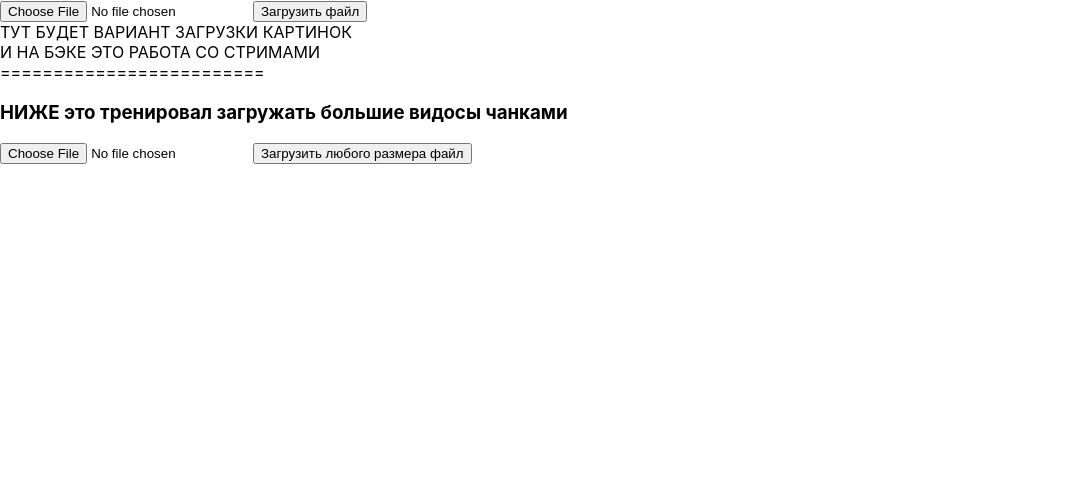
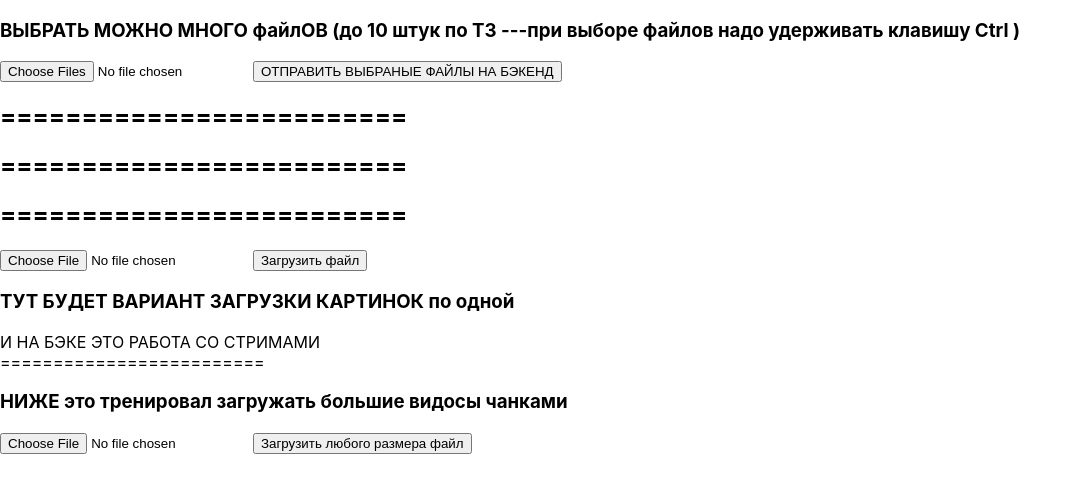
Before and after one commit to pavelminsk1979/fsfront, a React (Create React App) app: page / in a window 1280 px wide. Shown: the top 492 px of the page, without its empty margins (0-1082 px from the left). Built offline with nearby package versions, Linux system fonts and the light colour scheme.

Commit message:
with many image

```diff
--- a/src/App.tsx
+++ b/src/App.tsx
@@ -2,12 +2,17 @@ import React from 'react';
 import './App.css';
 import {OptionWithChankes} from "./options/OptionWithChankes";
 import {OptionSimple} from "./options/OptionSimple";
+import {OptionManyImage} from "./options/OptionManyImage";
 
 function App() {
     return (
         <>
+            <OptionManyImage/>
+            <h2>=========================</h2>
+            <h2>=========================</h2>
+            <h2>=========================</h2>
             <OptionSimple/>
-            <div>ТУТ БУДЕТ ВАРИАНТ ЗАГРУЗКИ КАРТИНОК</div>
+            <h3>ТУТ БУДЕТ ВАРИАНТ ЗАГРУЗКИ КАРТИНОК по одной</h3>
             <div>И НА БЭКЕ ЭТО РАБОТА СО СТРИМАМИ</div>
             <div>=========================</div>
             <h3> НИЖЕ это тренировал загружать большие видосы чанками</h3>
--- /dev/null
+++ b/src/options/OptionManyImage.tsx
@@ -0,0 +1,54 @@
+import React, {useState} from "react";
+import axios from "axios";
+
+export const OptionManyImage = () => {
+    const [files, setFiles] = useState<FileList | null>(null);
+
+    const handleFileChange = (event: React.ChangeEvent<HTMLInputElement>) => {
+
+        if (event.target.files) {
+            console.log('ФАЙЛ ПОПАДАЕТ В USESTATE')
+            setFiles(event.target.files);
+        }
+    };
+    console.log('files', files)
+    const handleOnClick = async () => {
+        console.log('ИДЕТ ОТПРАВКА НА БЭК ФАЙЛА. ФАЙЛ ПРИСУТСТВУЕТ?', files)
+        if (!files || files.length === 0) {
+            console.log('Файл не выбран!');
+            return;
+        }
+
+        const formData = new FormData();
+
+        // Добавляем каждый файл в formData
+        Array.from(files).forEach((file) => {
+            formData.append('files', file);
+            formData.append('deskription', 'text,text,text');
+        });
+
+
+        try {
+            const res = await axios.post('http://localhost:3010/api/v1/post', formData,
+                {
+                    headers: {
+                        'Content-Type': 'multipart/form-data'
+                    }
+                });
+            console.log('Файл успешно загружен!');
+            console.log('УРЛ АДРЕС КАРТИНКИ', res.data)
+        } catch (e) {
+            console.log('Ошибка загрузки файла', e);
+        }
+    };
+
+    return (
+        <>
+            <h3> ВЫБРАТЬ МОЖНО МНОГО файлОВ (до 10 штук по ТЗ ---при выборе файлов надо
+                удерживать клавишу Ctrl )</h3>
+            <input type="file" multiple onChange={handleFileChange}/>
+            <button onClick={handleOnClick}>ОТПРАВИТЬ ВЫБРАНЫЕ ФАЙЛЫ НА БЭКЕНД
+            </button>
+        </>
+    );
+}
--- a/src/options/OptionSimple.tsx
+++ b/src/options/OptionSimple.tsx
@@ -24,7 +24,7 @@ export const OptionSimple = () => {
         formData.append('deskription', 'text,text,text');
 
         try {
-            const res = await axios.post('http://localhost:3010/stream', formData);
+            const res = await axios.post('http://localhost:3011/stream', formData);
             console.log('Файл успешно загружен!');
             console.log('УРЛ АДРЕС КАРТИНКИ', res)
         } catch (e) {
```
